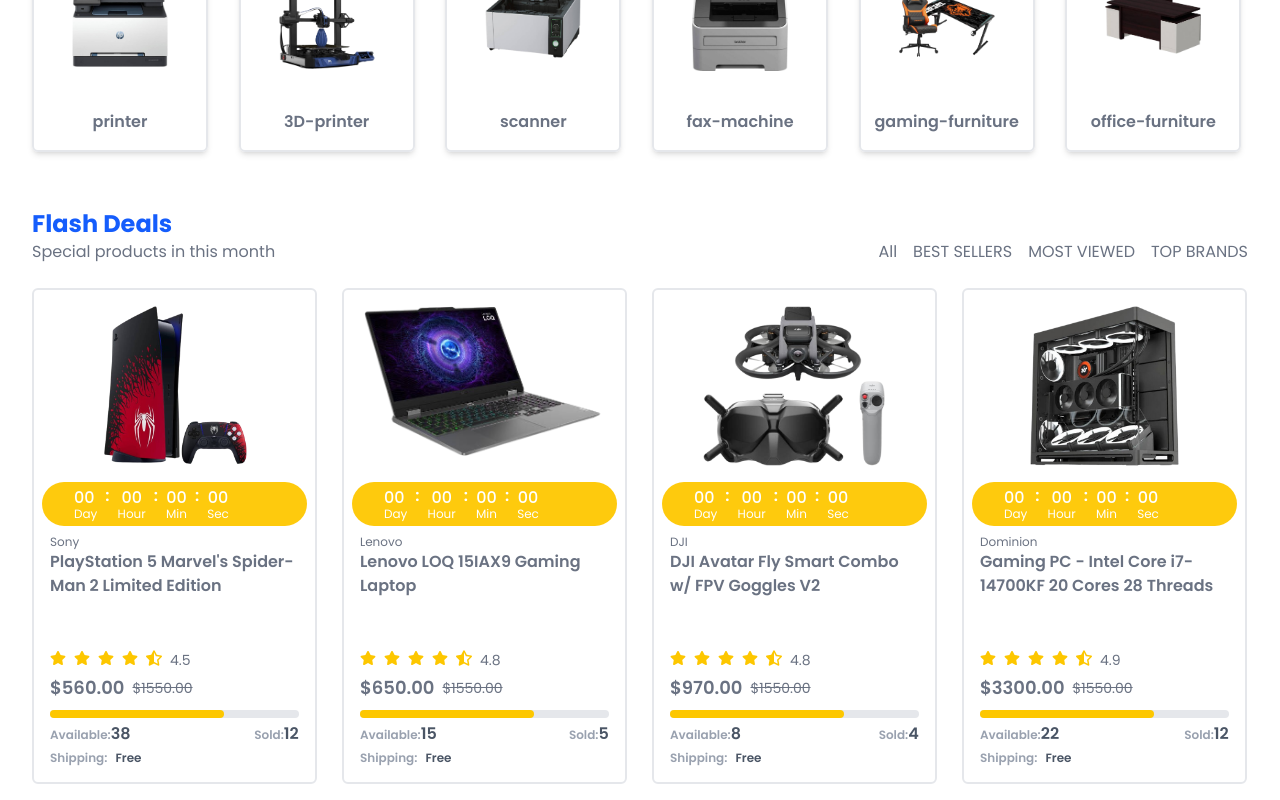
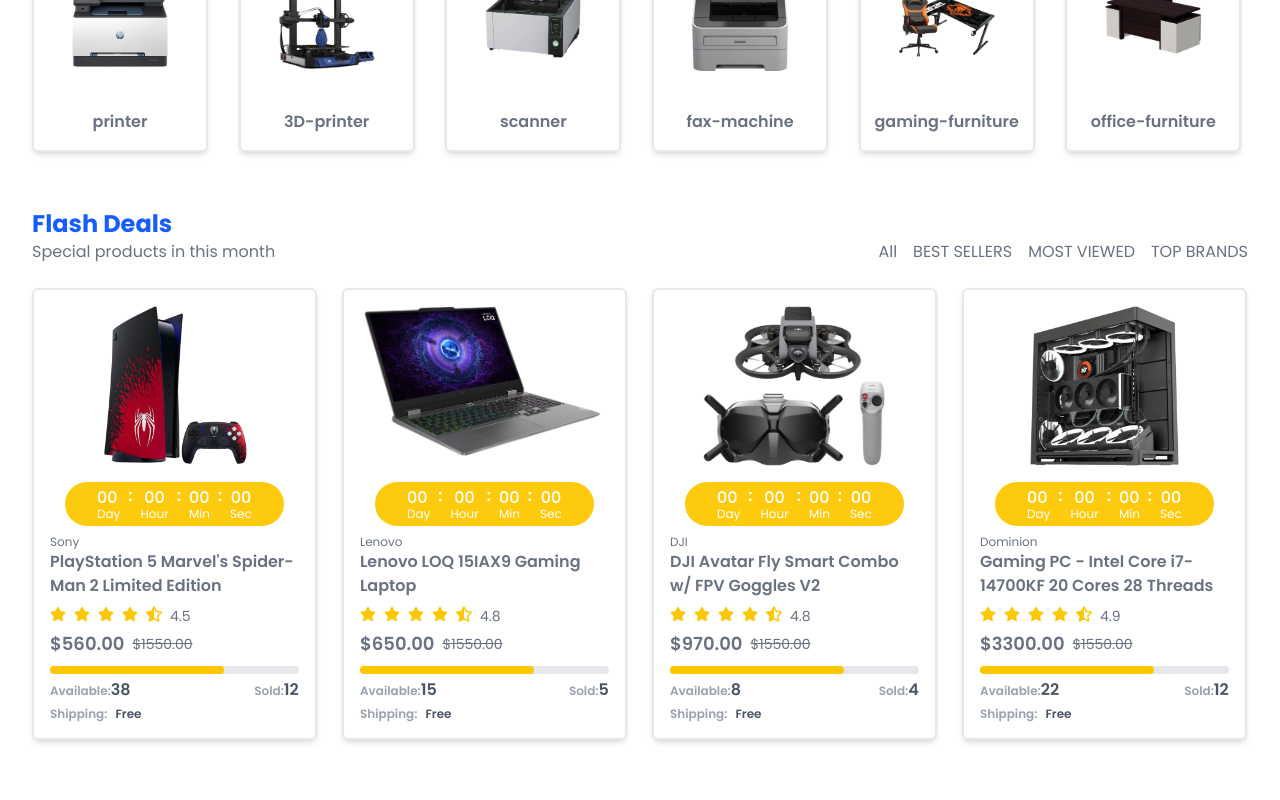
Before and after one commit to muhammadh03/front, a React (Vite) app: page / in a window 1280 px wide. Shown: the part 1064-1864 px from the top of the page. After the commit the page ends 1820 px from the top, so only its background shows below. Built offline with nearby package versions, Linux system fonts and the light colour scheme.

Commit message:
flash deals component updated

```diff
--- a/src/Components/Products/FlashDeals.jsx
+++ b/src/Components/Products/FlashDeals.jsx
@@ -3,7 +3,7 @@
 
 const FlashDeals = ({ brand, title, price, image, available, sold, rating }) => {
     return (
-        <div className="w-[10.5rem] md:w-56 lg:w-[17.8rem] h-auto border-2 border-gray-200 rounded-md">
+        <div className="w-[10.5rem] md:w-56 lg:w-[17.8rem] h-auto border-2 border-gray-200 hover:border-blue-200 rounded-md shadow-md hover:shadow-blue-300 hover:shadow-2xl overflow-hidden transform transition duration-300 hover:scale-105">
             <div className="flex flex-col items-center pt-4 px-2">
                 {/* Image */}
                 <div>
@@ -11,7 +11,7 @@
                 </div>
 
                 {/* Countdown */}
-                <div className="w-full flex items-center gap-2 bg-yellow-400/95 text-white text-xs md:text-base rounded-full py-1 px-4 md:px-5 lg:px-8 mt-4">
+                <div className="w-full md:w-auto flex items-center gap-2 bg-yellow-400/95 text-white text-xs md:text-base rounded-full py-1 px-4 md:px-5 lg:px-8 mt-4">
                     <span className="flex flex-col">
                         <span className="font-medium">00</span>
                         <span className="text-[0.5rem] md:text-xs -mt-[0.1rem] md:-mt-1">Day</span>
@@ -42,7 +42,7 @@
                     </h1>
                 </div>
                 {/* Product Title */}
-                <div className="h-13 md:h-24">
+                <div className="h-13">
                     <h1 className="text-xs md:text-base font-semibold text-gray-500">
                         {title}
                     </h1>
```
